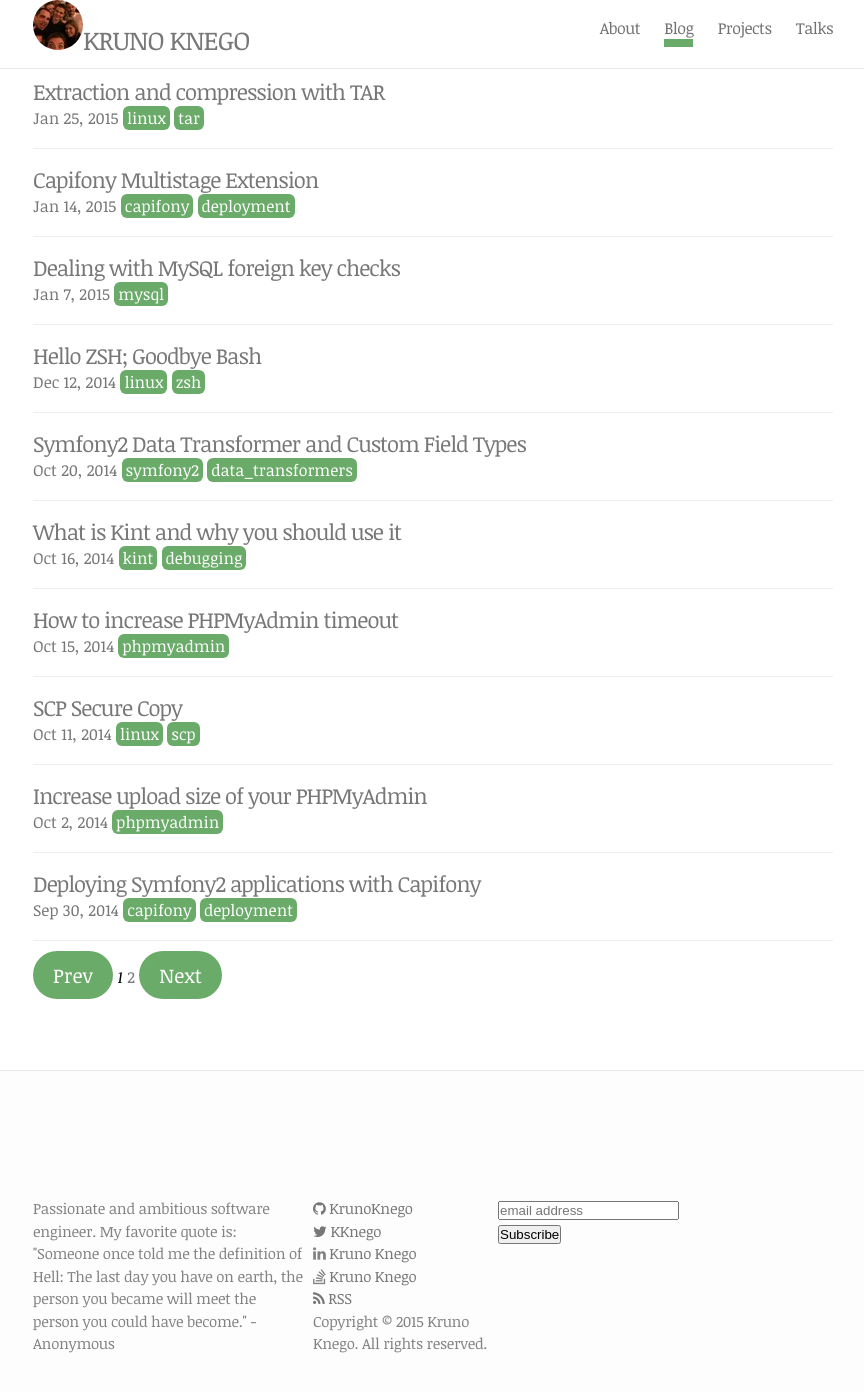
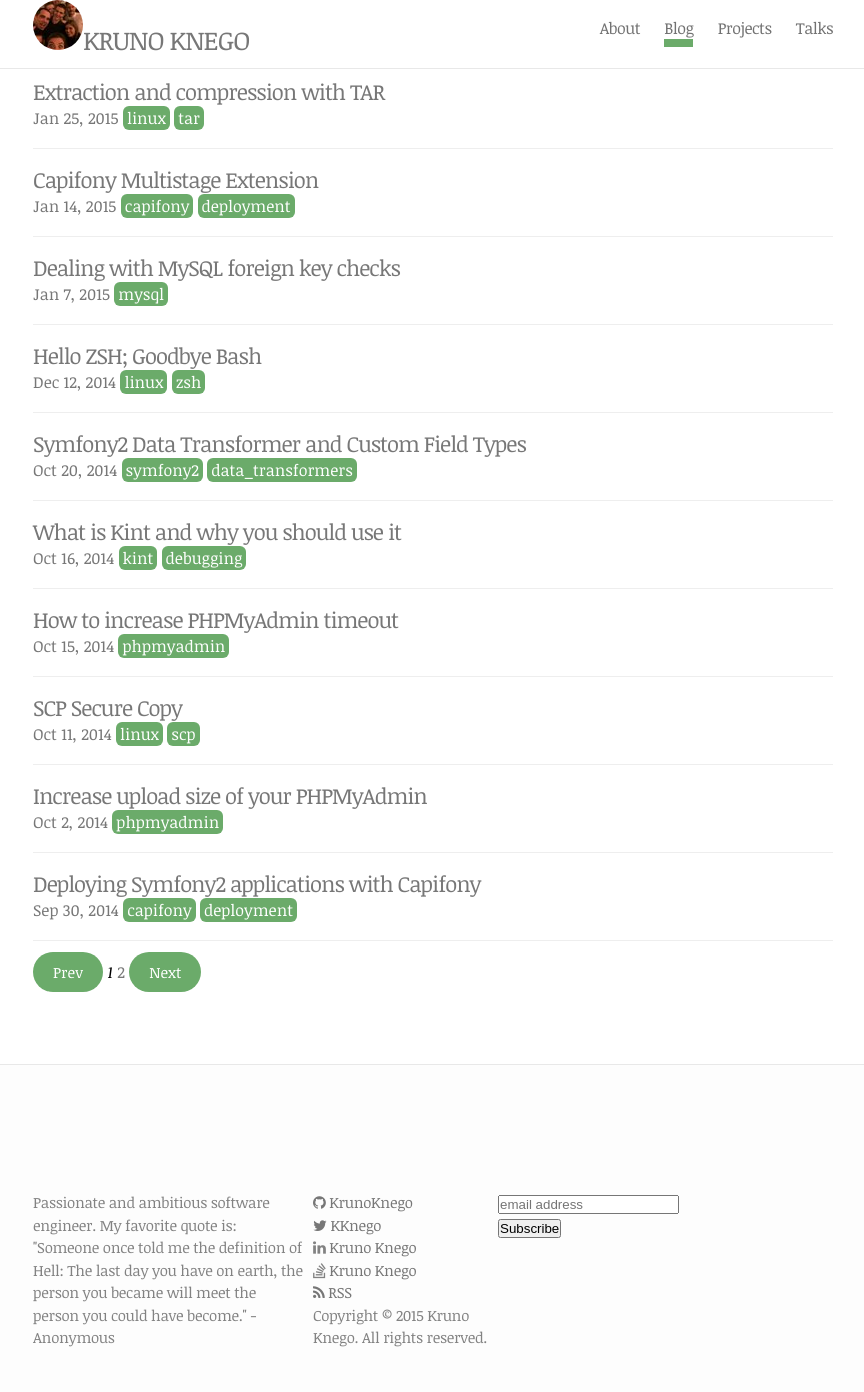
Before and after one commit to guotechfin/KrunoKnego.github.io, a Jekyll site: the page built from index.html, in a window 1280 px wide and 1400 px high, scrolled down 975 px. Shown: the top 1392 px of the window, without its empty margins (207-1071 px from the left). Built offline with Jekyll 4.4.1, drawn with Linux system fonts in a browser that asks for light colours; nearby versions of some CDN libraries; the list of posts is cut into pages by our own code; comment, search, counter and statistics services are not loaded.

Commit message:
Updated .btn css.

```diff
--- a/css/main.css
+++ b/css/main.css
@@ -637,15 +637,9 @@
     -webkit-border-radius: 28;
     -moz-border-radius: 28;
     border-radius: 28px;
-    color: #ffffff;
-    font-size: 20px;
+    color: #ffffff !important;
+    font-size: 15px;
     background: #6bab6a;
-    padding: 10px 20px 10px 20px;
+    padding: 10px 20px;
     text-decoration: none;
 }
-
-.btn:hover {
-    color: #6BAB6A;
-    background: #ffffff;
-    text-decoration: none;
-}
```
